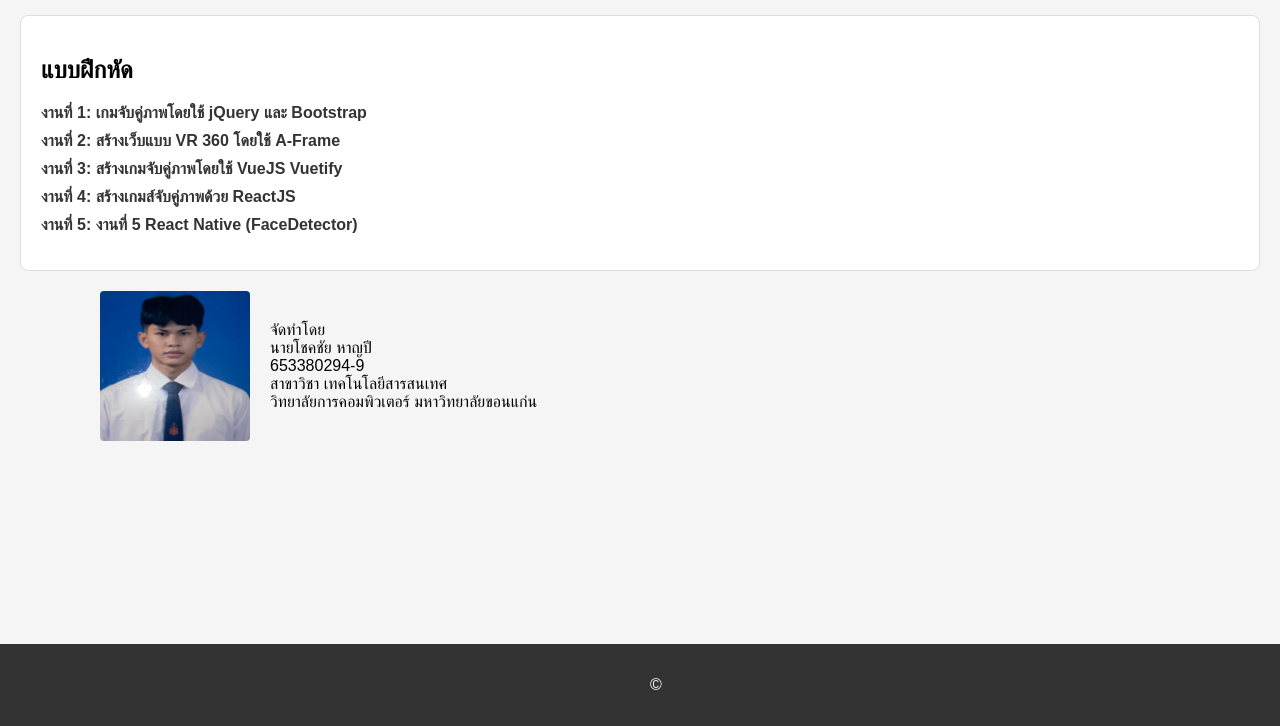
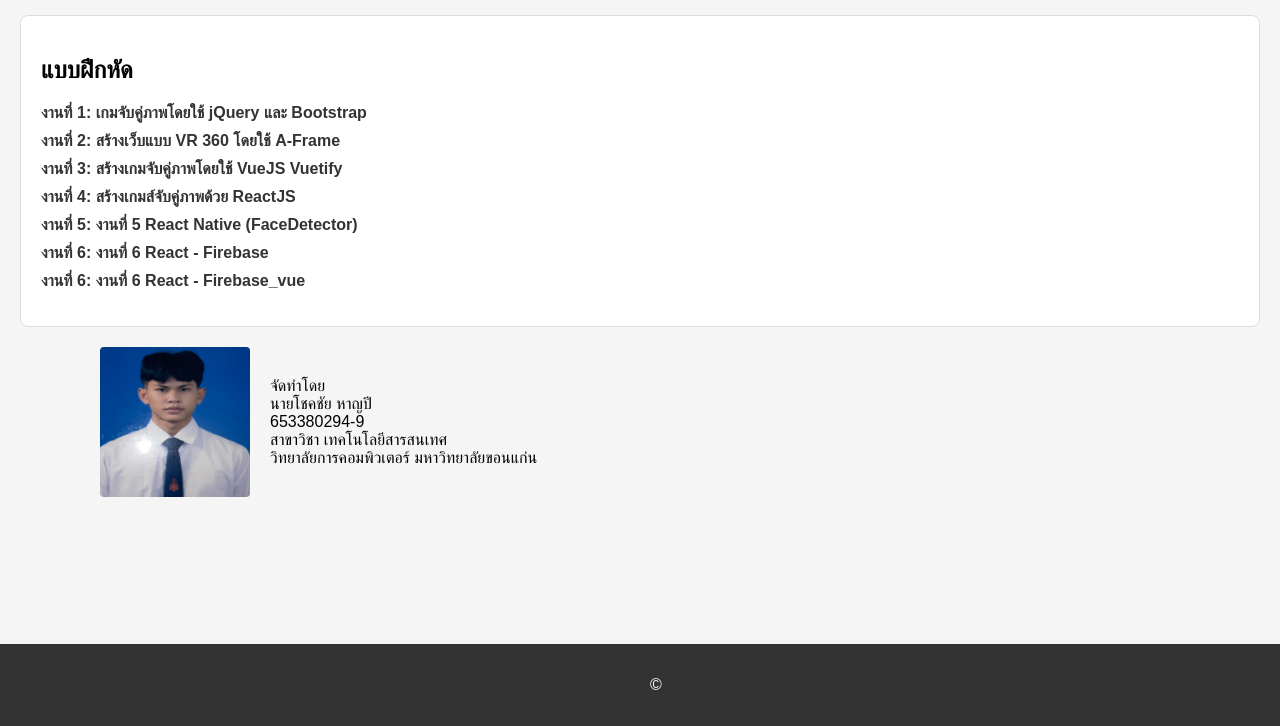
Before and after one commit to chokchaisudlaw/web2566, a plain HTML site: page index.html in a window 1280 px wide. Shown: the part 74-800 px from the top of the page. Drawn offline with Linux system fonts and the light colour scheme.

Commit message:
Update index.html

```diff
--- a/index.html
+++ b/index.html
@@ -82,6 +82,10 @@
       <li><a href="./work3.html">งานที่ 3:  สร้างเกมจับคู่ภาพโดยใช้  VueJS Vuetify</a></li>
       <li><a href="./work4.html">งานที่ 4: สร้างเกมส์จับคู่ภาพด้วย ReactJS</a></li>
       <li><a href="./work5.html">งานที่ 5: งานที่ 5 React Native (FaceDetector)</a></li>
+      <li><a href="./work6.html">งานที่ 6: งานที่ 6  React - Firebase</a></li>
+      <li><a href="./work6_vue.html">งานที่ 6: งานที่ 6  React - Firebase_vue</a></li>
+
+
     </ol>
   </section>
 
```
